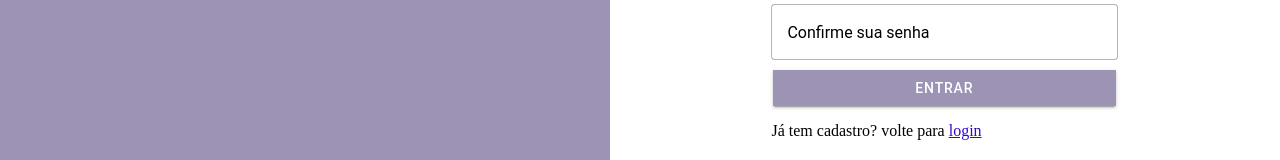
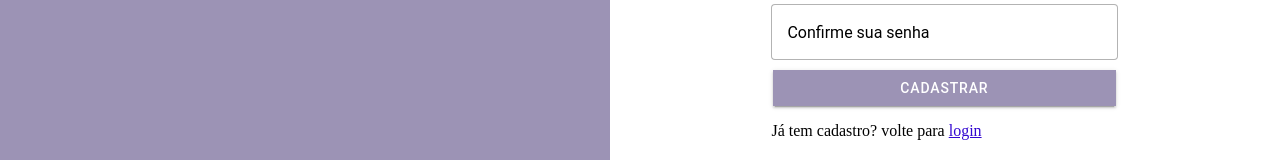
Before and after one commit to naiaramdrs/ToDoList, a React (Vite) app in the folder front/: page /cadastro in a window 1280 px wide. Shown: the part 620-780 px from the top of the page. Built offline with nearby package versions, Linux system fonts and the light colour scheme; a web font is replaced by a local one.

Commit message:
mudar texto de botão de cadastro

```diff
--- a/front/src/components/Botao.tsx
+++ b/front/src/components/Botao.tsx
@@ -2,7 +2,7 @@ import { IonButton } from '@ionic/react';
 
 const Botao = (props:any) => {
 
-  return <IonButton onClick={props.onClick} expand={props.expand} fill={props.fill} color={props.color}>Entrar</IonButton>;
+  return <IonButton onClick={props.onClick} expand={props.expand} fill={props.fill} color={props.color}>{props.children}</IonButton>;
 };
 
 export default Botao;
--- a/front/src/pages/Cadastro.tsx
+++ b/front/src/pages/Cadastro.tsx
@@ -76,7 +76,7 @@ const Cadastro: React.FC = () => {
             <Input setValue={setSenhaConf} value={senhaConf} label="Confirme sua senha" type='password'/>
             <MensagemInvalida msg={senhaConf.invalidity} />
 
-            <Botao expand="full" fill="solid" color="success" onClick={submit}>Entrar</Botao>
+            <Botao expand="full" fill="solid" color="success" onClick={submit}>Cadastrar</Botao>
             <p>Já tem cadastro? volte para <a href="/login">login</a></p>
 
           </div>
```
